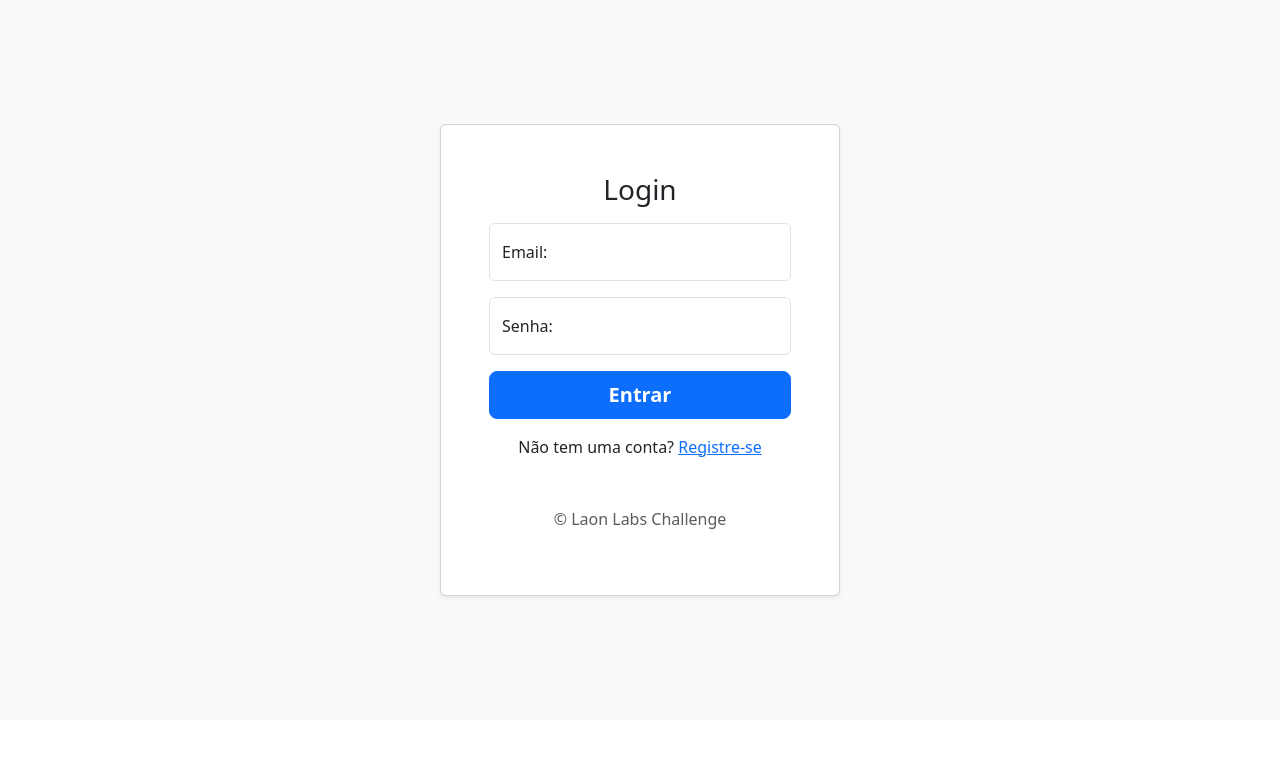
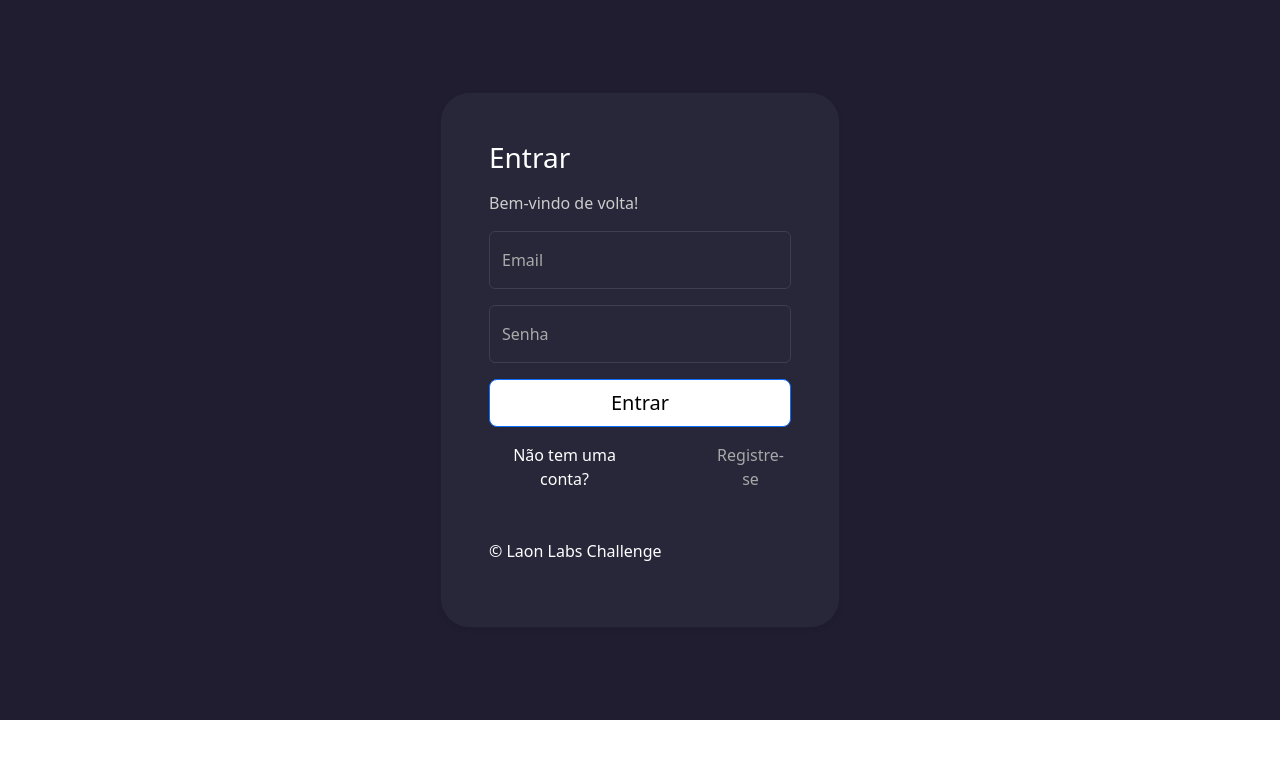
Before and after one commit to ErickGCA/laon-projeto, a Next.js app in the folder recruiting-laon-frontend/: page /login in a window 1280 px wide. Shown: the top 758 px of the page. Built offline with nearby package versions, Linux system fonts and the light colour scheme.

Commit message:
feat(UI): finalize design da tela login

```diff
--- a/recruiting-laon-frontend/src/app/login/login.module.css
+++ b/recruiting-laon-frontend/src/app/login/login.module.css
@@ -1,20 +1,28 @@
-
 .loginPageWrapper {
   display: flex;
   justify-content: center;
   align-items: center;
   min-height: 90vh;
-  background-color: #f8f9fa;
+  background-color: #1F1D2F;
 }
 
 .loginCard {
+
   max-width: 450px;
   width: 100%;
+  background-color: #282639;
+  border-radius: 30px;
 }
 
+
 .customButton {
+  background-color: #fff;
+  color: #000;
+}
 
-  font-weight: bold;
+.customButton:hover {
+  background-color: #6C63FF;
+  color: #000000;
 }
 
 .errorMessage {
@@ -22,3 +30,73 @@
   padding: 10px;
   border-radius: 5px;
 }
+
+.titulo{
+  color: #fff;
+  align-items: left;
+  display: flex;
+}
+
+.subtitulo{
+  color: #cccccc;
+  align-items: left;
+  display: flex;
+}
+
+.inputCustom{
+  color: #282639;
+  align-items: left;
+  display: flex;
+}
+
+.emailinput {
+  width: 100%;
+}
+
+.emailinput input {
+  background-color: #282639;
+  border: 1px solid #3F3D4F;
+  color: #fff;
+}
+
+.emailinput input:focus {
+  background-color: #282639;
+  border-color: #6C63FF;
+  color: #fff;
+  box-shadow: 0 0 0 0.25rem rgba(108, 99, 255, 0.25);
+}
+
+.emailinput label {
+  color: #aaaaaa;
+}
+
+.senhainput {
+  width: 100%;
+}
+
+.senhainput input {
+  background-color: #282639;
+  border: 1px solid #3F3D4F;
+  color: #fff;
+}
+
+.senhainput input:focus {
+  background-color: #282639;
+  border-color: #6C63FF;
+  color: #fff;
+  box-shadow: 0 0 0 0.25rem rgba(108, 99, 255, 0.25);
+}
+
+.senhainput label {
+  color: #aaaaaa;
+}
+
+.customRegister{
+  color: #a8a8a8;
+  margin-left: 70px;
+  text-decoration: none;
+}
+
+.copyright{
+  color: #ffffff;
+}
--- a/recruiting-laon-frontend/src/app/login/page.tsx
+++ b/recruiting-laon-frontend/src/app/login/page.tsx
@@ -37,11 +37,12 @@ export default function LoginPage() {
   };
 
   return (
-    <div className={`${styles.loginPageWrapper} d-flex align-items-center py-4 bg-body-tertiary`}>
+    <div className={`${styles.loginPageWrapper} d-flex align-items-center py-4`}>
       <main className="form-signin w-100 m-auto" style={{ maxWidth: '400px' }}>
         <div className={`card shadow-sm ${styles.loginCard}`}>
           <div className="card-body p-4 p-md-5">
-            <h1 className="h3 mb-3 fw-normal text-center">Login</h1>
+          <h1 className={`${styles.titulo} h3 mb-3 fw-normal text-center`}>Entrar</h1>
+          <p className={`${styles.subtitulo} text-center`}>Bem-vindo de volta!</p>
 
             <form onSubmit={handleSubmit}>
               {error && (
@@ -50,7 +51,7 @@ export default function LoginPage() {
                 </div>
               )}
 
-              <div className="form-floating mb-3">
+              <div className={`${styles.emailinput} form-floating mb-3`}>
                 <input
                   id="email"
                   name="email"
@@ -61,10 +62,10 @@ export default function LoginPage() {
                   placeholder="nome@exemplo.com"
                   required
                 />
-                <label htmlFor="email">Email:</label>
+                <label htmlFor="email">Email</label>
               </div>
 
-              <div className="form-floating mb-3">
+              <div className={`${styles.senhainput} form-floating mb-3`}>
                 <input
                   id="password"
                   name="password"
@@ -75,17 +76,19 @@ export default function LoginPage() {
                   placeholder="Senha"
                   required
                 />
-                <label htmlFor="password">Senha:</label>
+                <label htmlFor="password">Senha</label>
               </div>
 
               <button className={`w-100 btn btn-lg btn-primary ${styles.customButton}`} type="submit">
                 Entrar
               </button>
             </form>
-            <p className="mt-3 text-center">
-              Não tem uma conta? <a href="/register">Registre-se</a>
+            <p className={`${styles.titulo} mt-3 text-center`}>
+              Não tem uma conta? <a href="/register" className={`${styles.customRegister}`}>   Registre-se</a>
             </p>
-            <p className="mt-5 mb-3 text-body-secondary text-center">&copy; Laon Labs Challenge</p>
+            <p className={`mt-5 mb-3 text-body-secondary text-center ${styles.titulo}`}>
+              <span className={`${styles.copyright}`}>&copy;  Laon Labs Challenge </span>
+              </p>
           </div>
         </div>
       </main>
```
